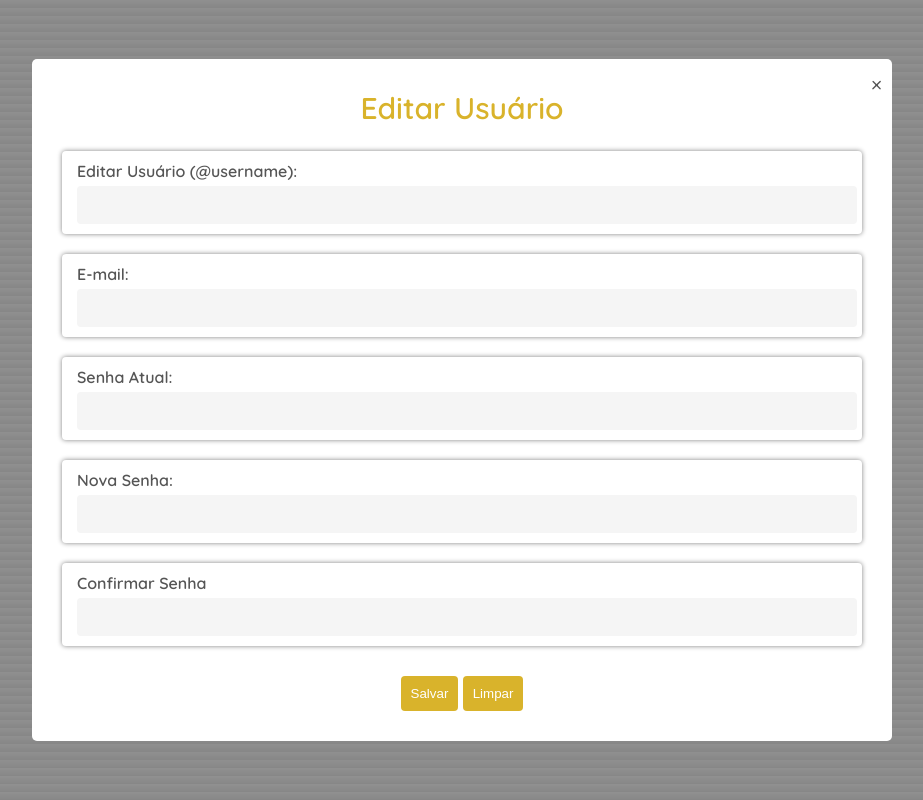
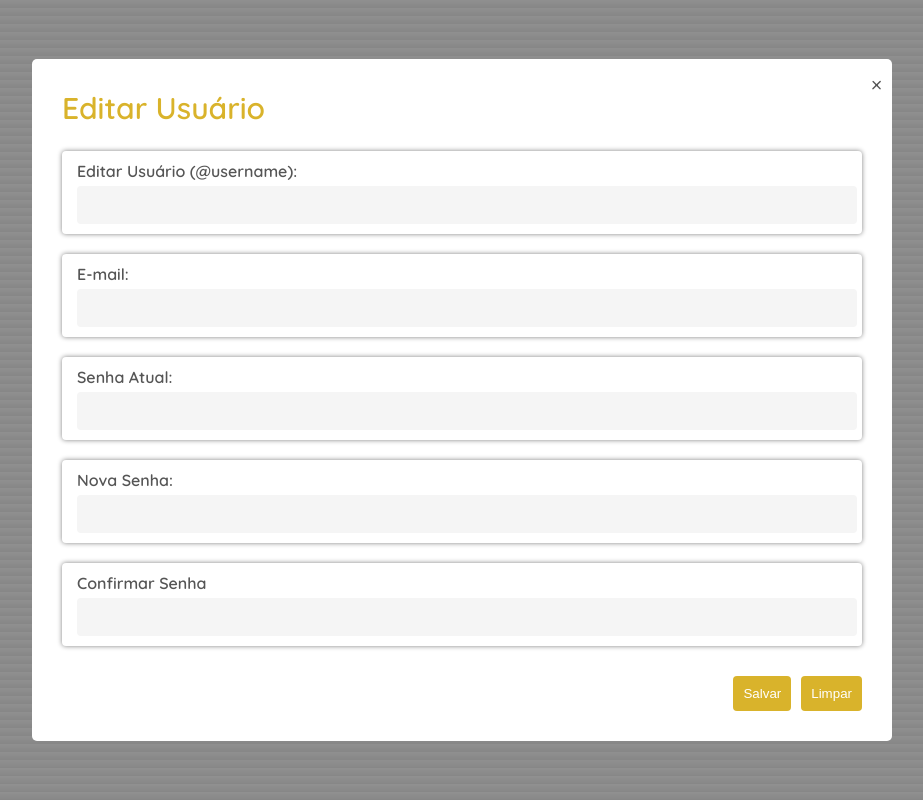
Before and after one commit to KirchmaierDavi/Blog-do-Rei-trainee-2023.1, a PHP site: template app/views/site/Editar-Usuario.html in a window 1280 px wide. Shown: the whole page, without its empty margins (178-1101 px from the left). Run offline with PHP 8.4, Linux system fonts and the light colour scheme; the template is opened without the code that fills it, so the values that code supplies are empty; some web fonts are replaced.

Commit message:
Atualização do modal

```diff
--- a/public/css/edit.css
+++ b/public/css/edit.css
@@ -56,3 +56,20 @@ h2{
     cursor: pointer;
     z-index: 2;
 }
+.modal-header {
+    display: flex;
+    align-items: center;
+    justify-content: flex-start;
+}
+
+.modal-header h2 {
+    padding: 0;
+}
+.buttons {
+    display: flex;
+    justify-content: flex-end;
+}
+
+.modal-button {
+    margin-left: 10px;
+}
```
